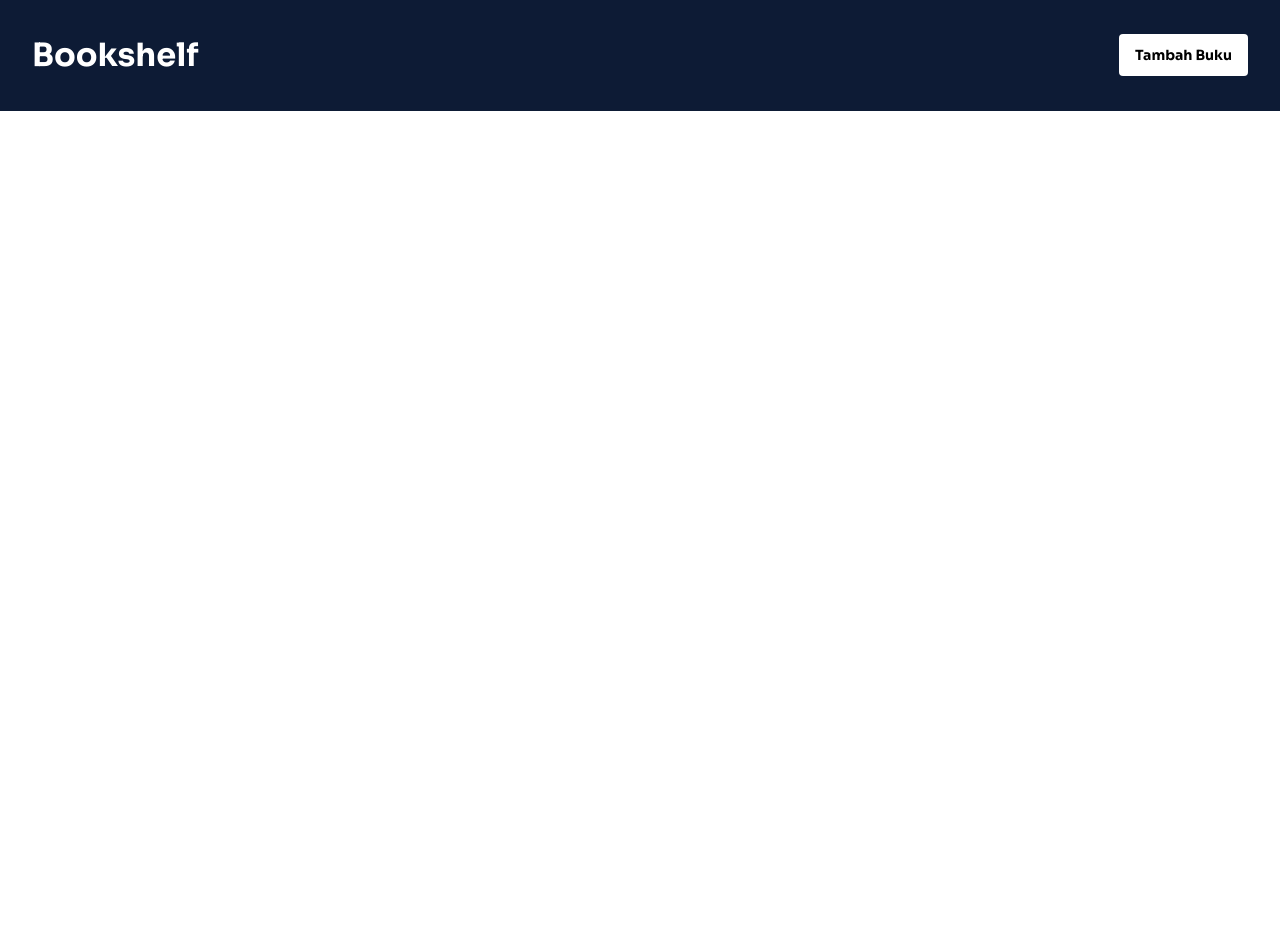
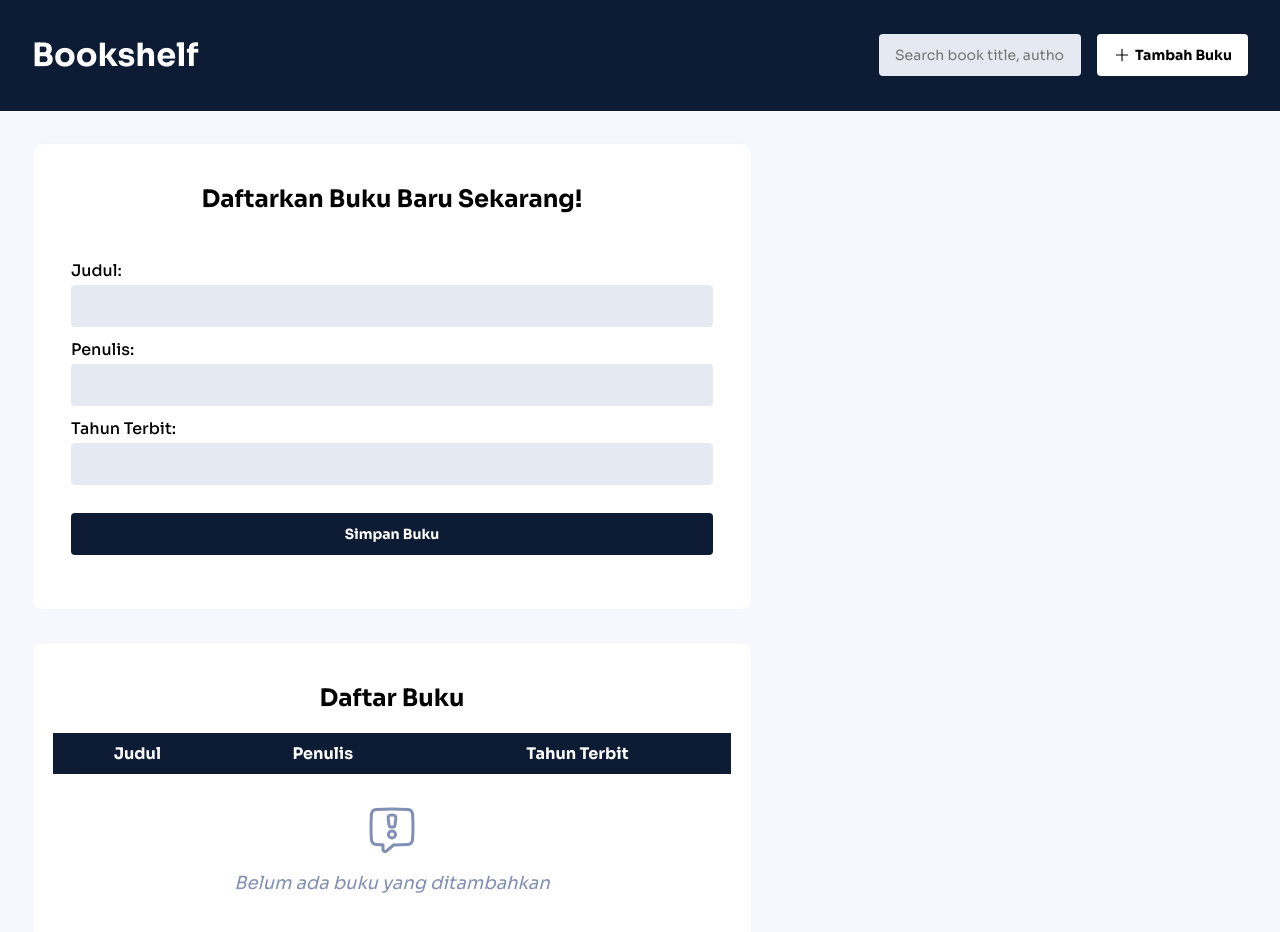
Before and after one commit to heyariss/Bookshelf-Apps, a plain HTML site: page index.html in a window 1280 px wide. Both pictures are taken after a click on the button "Tambah Buku". Before the commit the page ends 800 px from the top, so only its background shows below. Drawn offline with Linux system fonts and the light colour scheme.

Commit message:
Feat(Form): add form and table list book

```diff
--- a/css/style.css
+++ b/css/style.css
@@ -6,23 +6,45 @@
 
 body {
     font-family: Sora, sans-serif;
+    background-color: #F6F8FD;
+    box-sizing: border-box;
+    padding: 0;
     margin: 0;
-    padding: 0;
-    box-sizing: border-box;
 }
 
+/* HEADER START */
 header {
     justify-content: space-between;
     align-content: space-between;
     background: #0d1b35;
     align-items: center;
+    padding: 14px 32px;
     color: white;
-    padding: 14px 32px;
     display: flex;
 }
 
-button {
+header .navright{
+    display: flex;
+    margin: 0;
+    gap: 16px;
+}
+
+header input {
     font-family: Sora, sans-serif;
+    border-radius: 4px;
+    padding: 12px 16px;
+    font-size: 14px;
+    font-size: 14px;
+    float: right;
+    border: none;
+}
+
+/* HEADER END */
+
+/* BUTTON START */
+button.addBook {
+    font-family: Sora, sans-serif;
+    align-items: center;
     background: white;
     border-radius: 4px;
     padding: 12px 16px;
@@ -30,11 +52,135 @@ button {
     cursor: pointer;
     font-size: 14px;
     color: black;
+    display: flex;
     border: 0;
 }
 
+button p {
+    margin: 0;
+}
+
 button:hover {
+    background-color: #eef7ff;
+    transform: scale(1.02);
+    color: #0d1b35;
+}
+
+button img{
+    margin-right: 4px;
+    display: flex;
+    width: 18px;
+}
+
+.addBookImage {
+    border-color: white;
+}
+
+.submitButton {
+    font-family: Sora, sans-serif;
+    background: #0d1b35;
+    align-items: center;
+    border-radius: 4px;
+    padding: 12px 16px;
+    font-weight: bold;
+    margin-top: 24px;
+    cursor: pointer;
+    font-size: 14px;
+    color: white;
+    border: 0;
+}
+
+/* BUTTON END */
+
+/* FORM START */
+#form {
+    border: 1px solid rgb(241, 245, 255);
+    background-color: white;
+    border-radius: 10px;
+    margin-inline: auto;
+    max-width: 720px;
+    display: none;
+    padding: 20px;
+    margin: 32px;
+    width: 95%;
+}
+
+#bukuForm {
+    flex-direction: column;
+    display: flex;
+    padding: 18px;
+    gap: 4px;
+}
+
+label {
+    font-weight: 500;
+    margin-top: 8px;
+}
+
+input {
+    font-family: Sora, sans-serif;
+    background-color: #E5E9F2;
+    border-radius: 4px;
+    padding: 12px 16px;
+    font-size: 14px;
+    font-size: 14px;
+    float: right;
+    border: none;
+}
+
+input:focus {
+    border: 1px solid #0d1b35;
+    border-radius: 4px;
+}
+
+
+/* FORM END */
+
+#daftar {
+    border: 1px solid rgb(241, 245, 255);
+    background-color: white;
+    justify-content: center;
+    border-radius: 10px;
+    max-width: 720px;
+    padding: 20px;
+    margin: 32px;
+    width: 95%;
+}
+
+h2 {
+    text-align: center;
+}
+
+
+#tabel {
+    border-collapse: collapse;
+    width: 100%;
+}
+
+#tabel th {
     background-color: #0d1b35;
+    text-align: center;
     color: white;
-    border: 2px solid white;
+    padding: 10px;
+
 }
+
+#tabel td {
+    border: 1px solid black;
+    padding: 10px;
+    text-align: center;
+}
+
+.pesan {
+    justify-self: center;
+    text-align: center;
+    font-style: italic;
+    color: #818FB4;
+    font-size: 18px;
+    margin: 32px;
+}
+
+
+#warningIcon {
+    fill: #818FB4;
+}
--- a/index.html
+++ b/index.html
@@ -3,12 +3,57 @@
     <meta charset="UTF-8">
     <meta name="viewport" content="width=device-width, initial-scale=1.0">
     <title>Bookshelf Apps | Heyariss</title>
+
     <link rel="stylesheet" href="css/style.css">
+    <link rel="icon" type="image/x-icon" href="./assets/icons/favicon.ico">
 </head>
 <body>
     <header>
         <h1>Bookshelf</h1>
-        <button type="button">Tambah Buku</button>
+        <div class="navright">
+            <input type="text" placeholder="Search book title, author..">
+            <button class="addBook" id="tambah">
+                <img class="addBookImage" src="./assets/icons/Plus.svg" alt="addBookImage" srcset="">
+                <p>Tambah Buku</p>
+            </button>
+        </div>
+
+
     </header>
+    <div id="form">
+        <h2>Daftarkan Buku Baru Sekarang!</h2>
+        <form id="bukuForm" method="post">
+          <label for="judul">Judul:</label>
+          <input type="text" id="judul" name="judul" required>
+          <label for="penulis">Penulis:</label>
+          <input type="text" id="penulis" name="penulis" required>
+          <label for="tahun">Tahun Terbit:</label>
+          <input type="number" id="tahun" name="tahun" required>
+
+          <button class="submitButton" type="submit">Simpan Buku</button>
+        </form>
+    </div>
+
+    <div id="daftar">
+        <h2>Daftar Buku</h2>
+        <table id="tabel">
+          <thead>
+            <tr>
+              <th>Judul</th>
+              <th>Penulis</th>
+              <th>Tahun Terbit</th>
+            </tr>
+          </thead>
+          <tbody id="isi">
+
+          </tbody>
+        </table>
+        <div class="pesan">
+            <img id="warningIcon" src="./assets/icons/warningIcon.svg" alt="" srcset="">
+            <p id="pesan">Belum ada buku yang ditambahkan</p>
+        </div>
+    </div>
+
+    <script src="./js/script.js"></script>
 </body>
 </html>
--- a/js/script.js
+++ b/js/script.js
@@ -0,0 +1,34 @@
+const tambah = document.getElementById("tambah");
+const form = document.getElementById("form");
+const buku = document.getElementById("buku");
+const daftar = document.getElementById("daftar");
+const tabel = document.getElementById("tabel");
+const isi = document.getElementById("isi");
+const pesan = document.getElementById("pesan");
+
+
+
+tambah.addEventListener("click", function() {
+    form.style.display = "block";
+  });
+
+buku.addEventListener("submit", function(event) {
+  event.preventDefault();
+  const judul = buku.judul.value;
+  const penulis = buku.penulis.value;
+  const tahun = buku.tahun.value;
+
+  const data = {
+    judul: judul,
+    penulis: penulis,
+    tahun: tahun
+  };
+  // Tambahkan data buku ke array
+  dataBuku.push(data);
+  localStorage.setItem("dataBuku", JSON.stringify(dataBuku));
+
+  form.style.display = "none";
+  buku.judul.value = "";
+  buku.penulis.value = "";
+  buku.tahun.value = "";
+});
```
Also changed, not shown: assets/icons/favicon.ico (added), assets/icons/warningIcon.svg (added).
